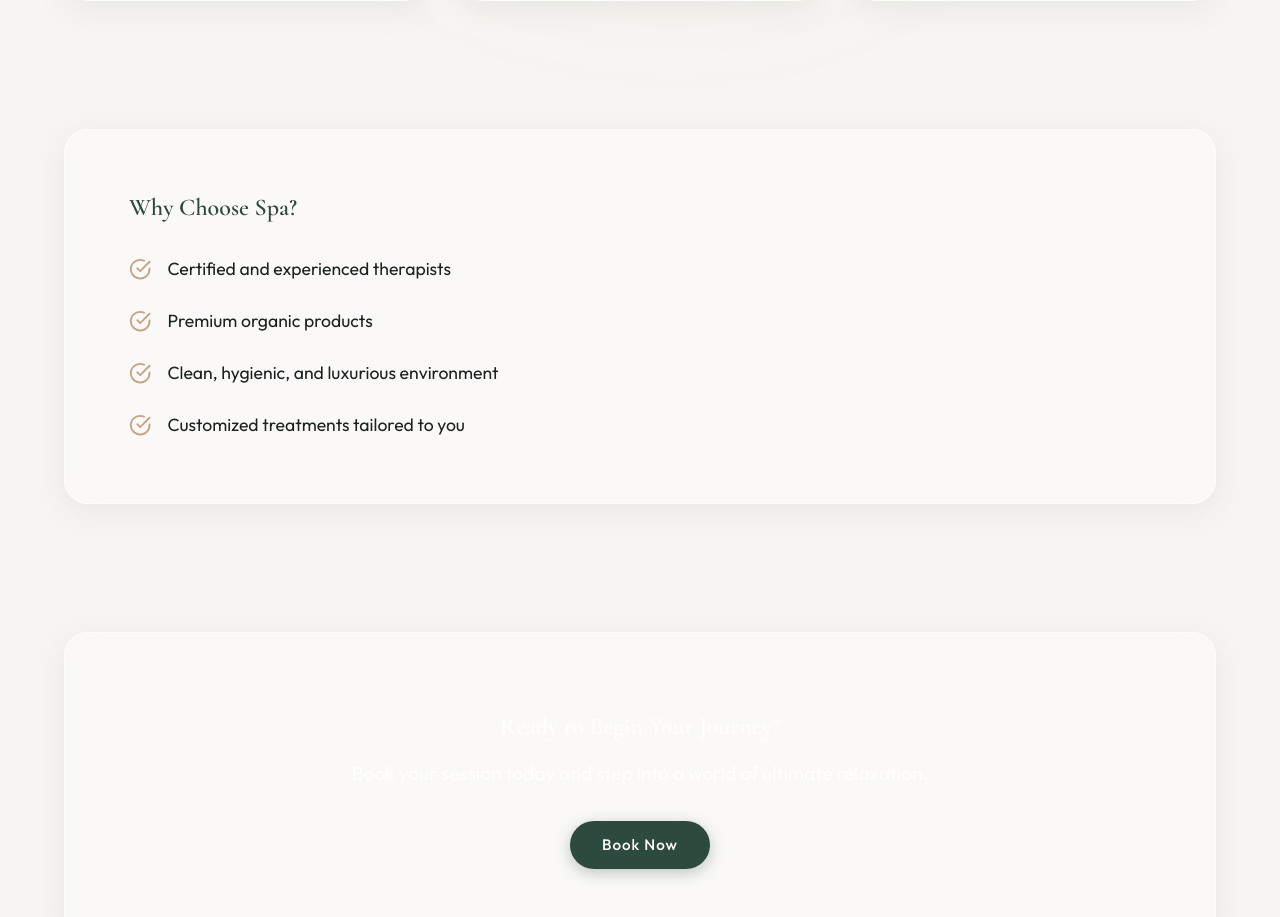
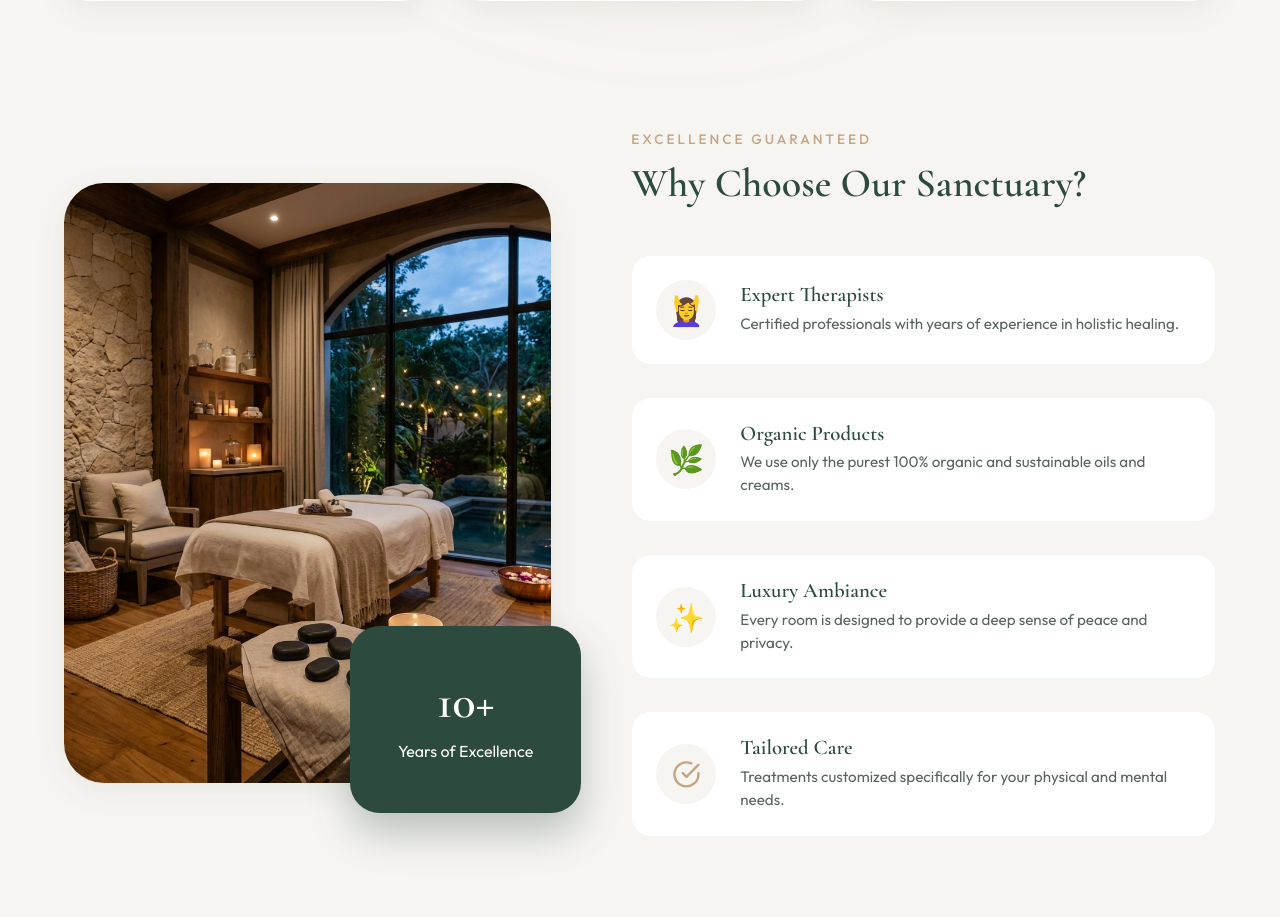
Before and after one commit to Eshbanoliver/spa-demo, a React (Vite) app: page / in a window 1280 px wide. Shown: the part 4169-5086 px from the top of the page. Built offline with nearby package versions, Linux system fonts and the light colour scheme.

Commit message:
updated files

```diff
--- a/src/pages/Home.tsx
+++ b/src/pages/Home.tsx
@@ -290,14 +290,54 @@ const Home = () => {
 
       {/* Why Choose Us */}
       <section className="why-choose-us page-container">
-        <div className="wcu-content glass-panel">
-          <h2>Why Choose Spa?</h2>
-          <ul>
-            <li><FiCheckCircle className="check-icon" /> Certified and experienced therapists</li>
-            <li><FiCheckCircle className="check-icon" /> Premium organic products</li>
-            <li><FiCheckCircle className="check-icon" /> Clean, hygienic, and luxurious environment</li>
-            <li><FiCheckCircle className="check-icon" /> Customized treatments tailored to you</li>
-          </ul>
+        <div className="wcu-grid">
+          <motion.div
+            className="wcu-image-side"
+            initial={{ opacity: 0, x: -50 }}
+            whileInView={{ opacity: 1, x: 0 }}
+            viewport={{ once: true }}
+            transition={{ duration: 1 }}
+          >
+            <div className="wcu-main-img" style={{ backgroundImage: "url('/images/wcu_main.png')" }}></div>
+            <div className="wcu-accent-box">
+              <h3>10+</h3>
+              <p>Years of Excellence</p>
+            </div>
+          </motion.div>
+
+          <motion.div
+            className="wcu-content-side"
+            initial={{ opacity: 0, x: 50 }}
+            whileInView={{ opacity: 1, x: 0 }}
+            viewport={{ once: true }}
+            transition={{ duration: 1 }}
+          >
+            <span className="section-subtitle">Excellence Guaranteed</span>
+            <h2 className="section-title">Why Choose Our Sanctuary?</h2>
+            <div className="wcu-features">
+              {[
+                { title: 'Expert Therapists', desc: 'Certified professionals with years of experience in holistic healing.', icon: '💆‍♀️' },
+                { title: 'Organic Products', desc: 'We use only the purest 100% organic and sustainable oils and creams.', icon: '🌿' },
+                { title: 'Luxury Ambiance', desc: 'Every room is designed to provide a deep sense of peace and privacy.', icon: '✨' },
+                { title: 'Tailored Care', desc: 'Treatments customized specifically for your physical and mental needs.', icon: <FiCheckCircle /> }
+              ].map((feature, index) => (
+                <motion.div
+                  className="wcu-feature-item"
+                  key={index}
+                  initial={{ opacity: 0, y: 20 }}
+                  whileInView={{ opacity: 1, y: 0 }}
+                  viewport={{ once: true }}
+                  transition={{ delay: 0.2 + index * 0.1 }}
+                >
+                  <div className="feature-icon-circle">{feature.icon}</div>
+                  <div className="feature-text">
+                    <h4>{feature.title}</h4>
+                    <p>{feature.desc}</p>
+                  </div>
+                </motion.div>
+              ))}
+            </div>
+          </motion.div>
         </div>
       </section>
 
--- a/src/styles/Home.css
+++ b/src/styles/Home.css
@@ -653,31 +653,107 @@
 }
 
 /* Why Choose Us */
-.wcu-content {
-  padding: 4rem;
-  border-radius: 30px;
+.wcu-grid {
+  display: grid;
+  grid-template-columns: 1fr 1.2fr;
+  gap: 5rem;
+  align-items: center;
 }
 
-.wcu-content h2 {
-  margin-bottom: 2rem;
+.wcu-image-side {
+  position: relative;
+  height: 600px;
 }
 
-.wcu-content ul {
-  display: flex;
-  flex-direction: column;
-  gap: 1.5rem;
+.wcu-main-img {
+  width: 100%;
+  height: 100%;
+  background-size: cover;
+  background-position: center;
+  border-radius: 40px;
+  box-shadow: var(--glass-shadow);
 }
 
-.wcu-content li {
+.wcu-accent-box {
+  position: absolute;
+  bottom: -30px;
+  right: -30px;
+  background: var(--primary);
+  color: white;
+  padding: 3rem;
+  border-radius: 30px;
+  text-align: center;
+  box-shadow: 0 20px 40px rgba(45, 74, 62, 0.3);
+}
+
+.wcu-accent-box h3 {
+  font-size: 3rem;
+  color: white;
+  margin-bottom: 0.5rem;
+}
+
+.wcu-features {
+  display: grid;
+  grid-template-columns: 1fr;
+  gap: 2rem;
+  margin-top: 3rem;
+}
+
+.wcu-feature-item {
   display: flex;
   align-items: center;
-  gap: 1rem;
-  font-size: 1.1rem;
+  gap: 1.5rem;
+  padding: 1.5rem;
+  background: white;
+  border-radius: 20px;
+  border: 1px solid rgba(45, 74, 62, 0.05);
+  transition: var(--transition);
 }
 
-.check-icon {
+.wcu-feature-item:hover {
+  transform: translateX(15px);
+  border-color: var(--accent);
+  box-shadow: 0 10px 30px rgba(45, 74, 62, 0.05);
+}
+
+.feature-icon-circle {
+  width: 60px;
+  min-width: 60px;
+  height: 60px;
+  background: var(--bg-color);
+  border-radius: 50%;
+  display: flex;
+  align-items: center;
+  justify-content: center;
+  font-size: 1.8rem;
   color: var(--accent);
-  font-size: 1.5rem;
+}
+
+.feature-text h4 {
+  font-size: 1.3rem;
+  margin-bottom: 0.3rem;
+  color: var(--primary);
+}
+
+.feature-text p {
+  font-size: 0.95rem;
+  color: var(--text-light);
+  line-height: 1.5;
+}
+
+@media (max-width: 992px) {
+  .wcu-grid {
+    grid-template-columns: 1fr;
+    gap: 3rem;
+  }
+  .wcu-image-side {
+    height: 400px;
+  }
+  .wcu-accent-box {
+    padding: 2rem;
+    bottom: -20px;
+    right: 0;
+  }
 }
 
 /* CTA Section */
```
Also changed, not shown: public/images/wcu_main.png (added).
